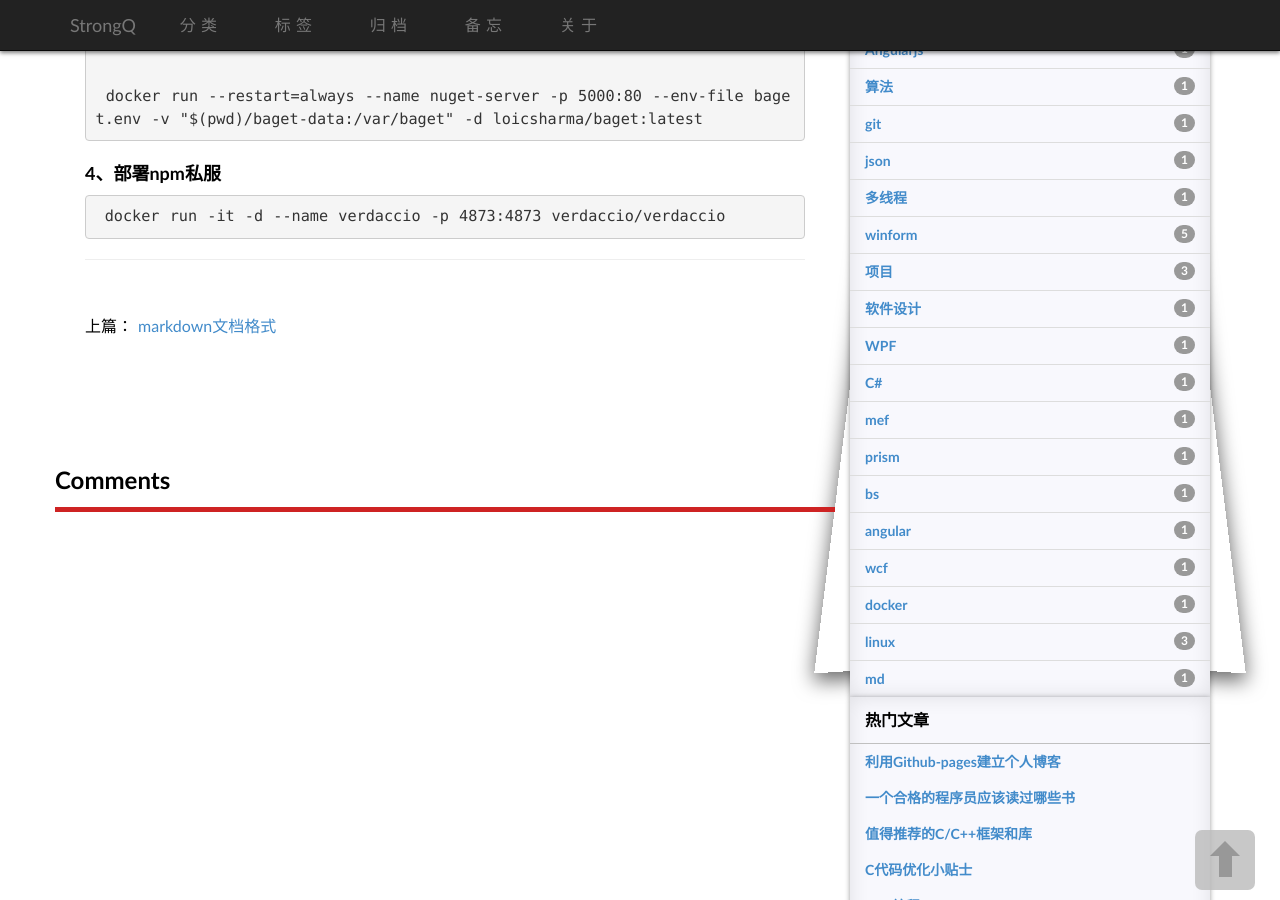
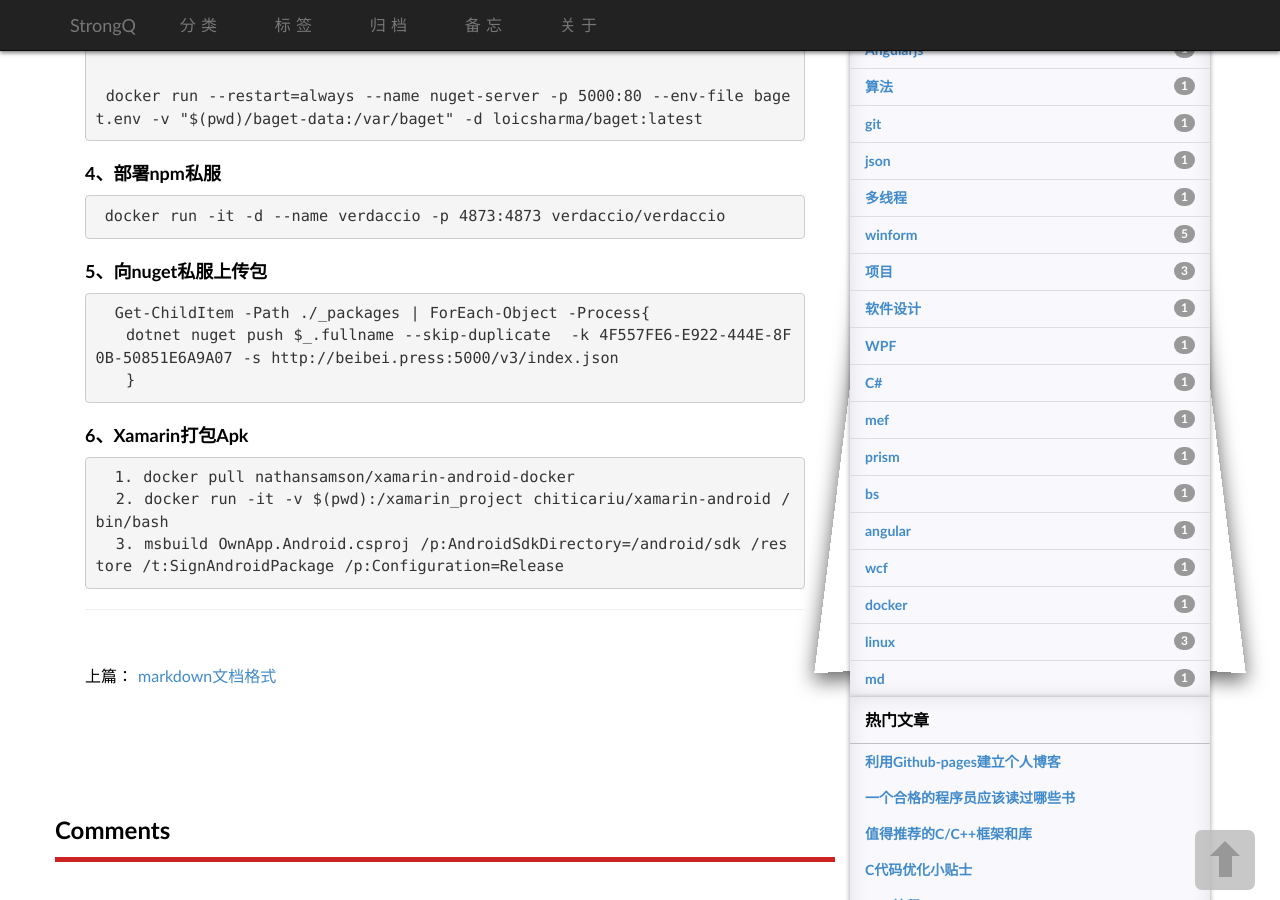
Before and after one commit to strongQ/caoyinping, a Jekyll site: the page built from _posts/2020-09-22-linux-nuget-npm.md, in a window 1280 px wide and 900 px high, scrolled down 977 px. Built offline with Jekyll 4.4.1, drawn with Linux system fonts in a browser that asks for light colours; some web fonts are replaced; comment, search, counter and statistics services are not loaded.

Commit message:
添加xamarin打包说明

```diff
--- a/_posts/2020-09-22-linux-nuget-npm.md
+++ b/_posts/2020-09-22-linux-nuget-npm.md
@@ -57,3 +57,17 @@ tags:          [linux,nuget]
 ### 4、部署npm私服
 
      docker run -it -d --name verdaccio -p 4873:4873 verdaccio/verdaccio
+
+
+### 5、向nuget私服上传包
+
+
+      Get-ChildItem -Path ./_packages | ForEach-Object -Process{
+       dotnet nuget push $_.fullname --skip-duplicate  -k 4F557FE6-E922-444E-8F0B-50851E6A9A07 -s http://beibei.press:5000/v3/index.json
+       }
+
+### 6、Xamarin打包Apk
+
+      1. docker pull nathansamson/xamarin-android-docker
+      2. docker run -it -v $(pwd):/xamarin_project chiticariu/xamarin-android /bin/bash
+      3. msbuild OwnApp.Android.csproj /p:AndroidSdkDirectory=/android/sdk /restore /t:SignAndroidPackage /p:Configuration=Release
```
